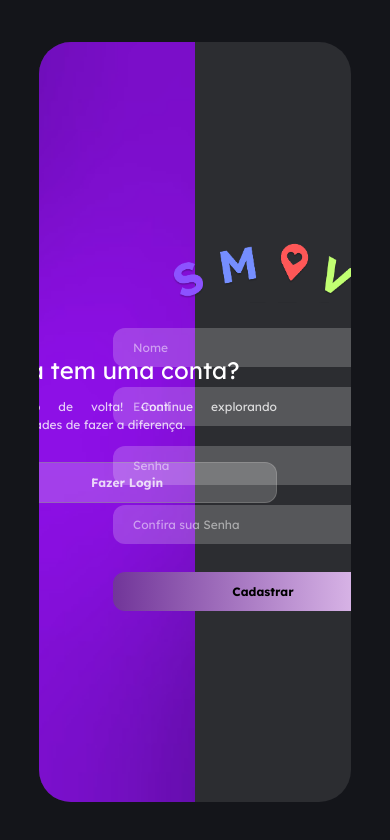
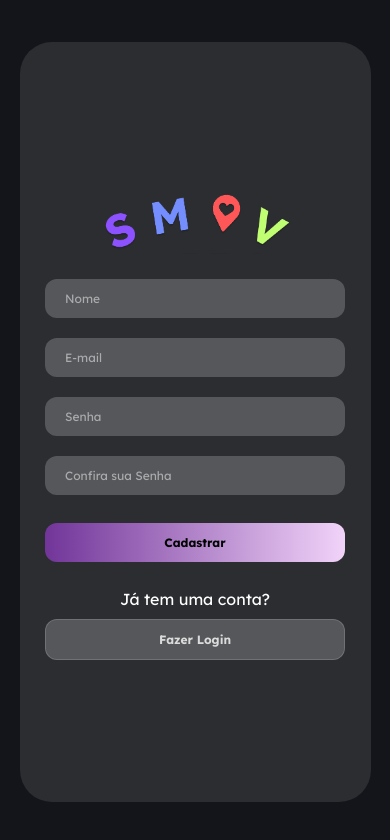
Before and after one commit to juuliaaj/ProjetoSmov, a React (Vite) app in the folder frontend/: page / in a window 390 px wide. Shown: the top 840 px of the page. Built offline with nearby package versions, Linux system fonts and the light colour scheme; a web font is replaced by a local one.

Commit message:
:sparkles: Responsividade no login e cadastro

```diff
--- a/frontend/src/pages/LoginPage.css
+++ b/frontend/src/pages/LoginPage.css
@@ -41,6 +41,7 @@ body{
     flex-direction: column;
     justify-content: center;
     align-items: center;
+    max-width: 300px;
 }
 
 form
@@ -179,3 +180,53 @@ button[type="submit"]
 {
     color: #000;
 }
+
+@media screen and (max-width: 768px) {
+    .card {
+        width: 90%;
+        flex-direction: column;
+        justify-content: center;
+        gap: 25px;
+    }
+
+    .esquerda, .direita {
+        width: 100%;
+        height: auto;
+    }
+
+    .esquerda.secaoAtiva .facaLogin,
+    .direita.secaoAtiva .facaCadastro {
+        display: none;
+    }
+
+    .esquerda:not(.secaoAtiva) .formLogin,
+    .direita:not(.secaoAtiva) .formCadastro {
+        display: none;
+    }
+
+    .facaLogin, .facaCadastro {
+        position: static;
+    }
+
+    .facaLogin p, .facaCadastro p {
+        display: none;
+    }
+
+    .facaLogin h1, .facaCadastro h1 {
+        font-size: 16px;
+        margin: 0;
+    }
+
+    .formLogin, .formCadastro {
+        width: 80%;
+    }
+
+    .secaoAtiva {
+        order: -1;
+    }
+
+    .card::after
+    {
+        display: none;
+    }
+}
--- a/frontend/src/pages/LoginPage.jsx
+++ b/frontend/src/pages/LoginPage.jsx
@@ -21,7 +21,7 @@ export default function LoginPage() {
   return (
     <section className="containerPrincipal">
       <div className={`card ${activeForm === "login" ? "loginActive" : "cadastroActive"}`}>
-        <div className="esquerda">
+        <div className={`esquerda ${activeForm === "login" ? "secaoAtiva" : ""}`}>
           <div className="formLogin">
             <img className="logo" src="/img/logoSmov.png" alt="Logo Smov" />
             <form onSubmit={handleLogin}>
@@ -37,7 +37,7 @@ export default function LoginPage() {
           </div>
         </div>
 
-        <div className="direita">
+        <div className={`direita ${activeForm === "cadastro" ? "secaoAtiva" : ""}`}>
           <div className="formCadastro">
             <img className="logo" src="/img/logoSmov.png" alt="Logo Smov" />
             <form onSubmit={handleCadastro}>
```
